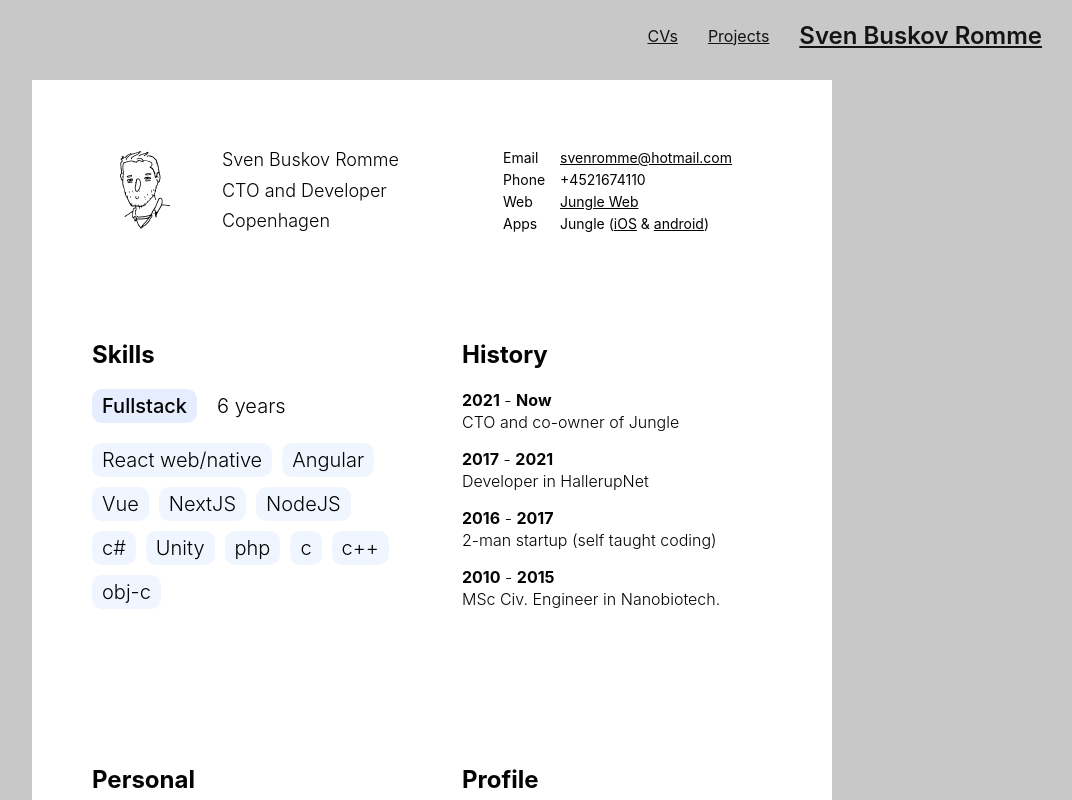
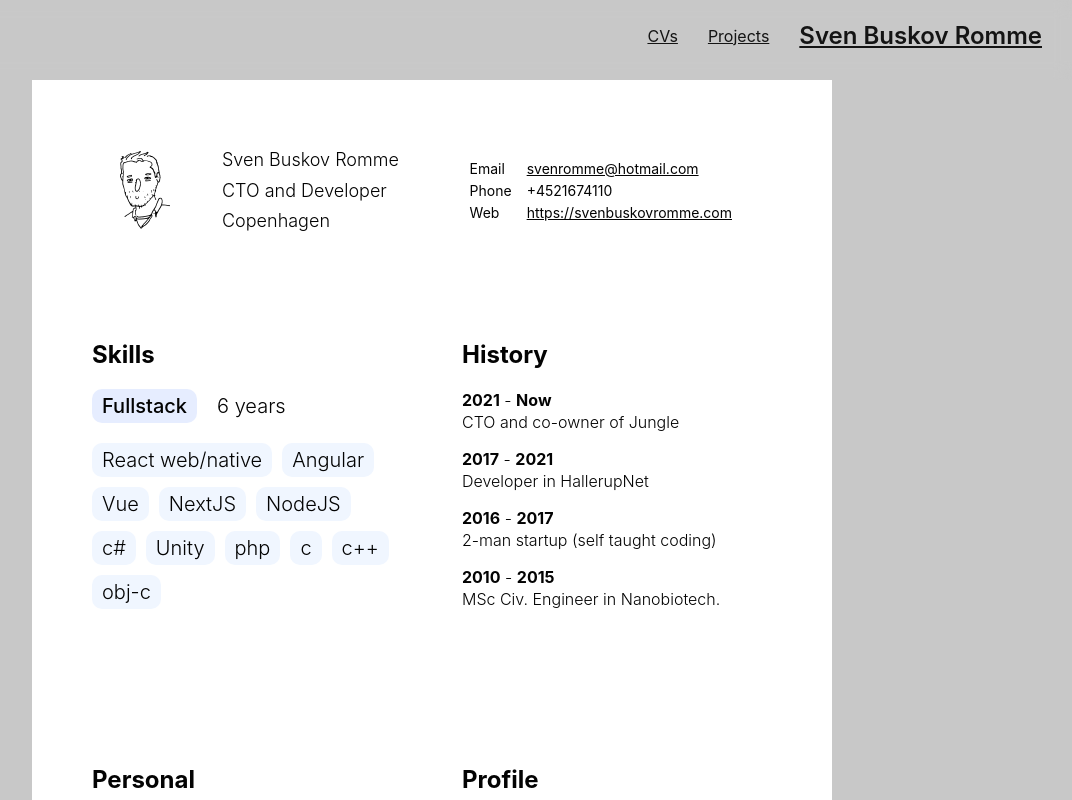
Before and after one commit to svenbuskovromme/sbr, a Next.js app: page /cv/general in a window 1280 px wide. Shown: the top 800 px of the page, without its empty margins (208-1280 px from the left). Built offline with nearby package versions, Linux system fonts and the light colour scheme.

Commit message:
small cv contact update

```diff
--- a/components/CV/index.tsx
+++ b/components/CV/index.tsx
@@ -158,10 +158,8 @@ const CVCard: FC<PropsWithChildren<{title: ReactElement}>> = ({title, children})
         <div>+4521674110</div>
         <div>Web</div>
         <div>
-          <a href={'https://jungleapp.co'}>Jungle Web</a>
+          <a href={'https://svenbuskovromme.com/projects'}>https://svenbuskovromme.com</a>
         </div>
-        <div>Apps</div>
-        <div>Jungle (<a href={'https://apps.apple.com/app/apple-store/id1574546669'}>iOS</a> &amp; <a href={'https://play.google.com/store/apps/details?id=com.jungleworld'}>android</a>)</div>
       </div>
     </div>
   }
```
